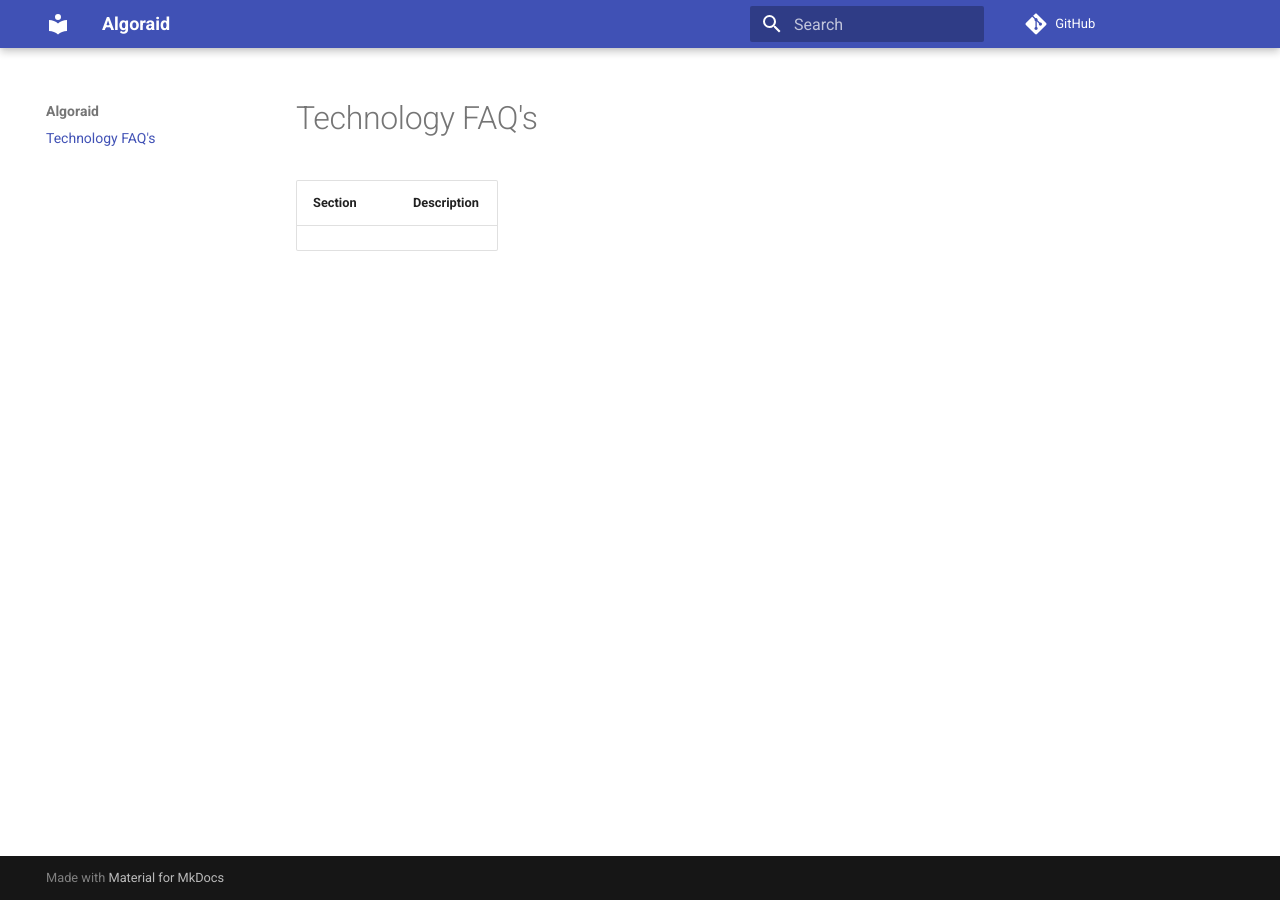
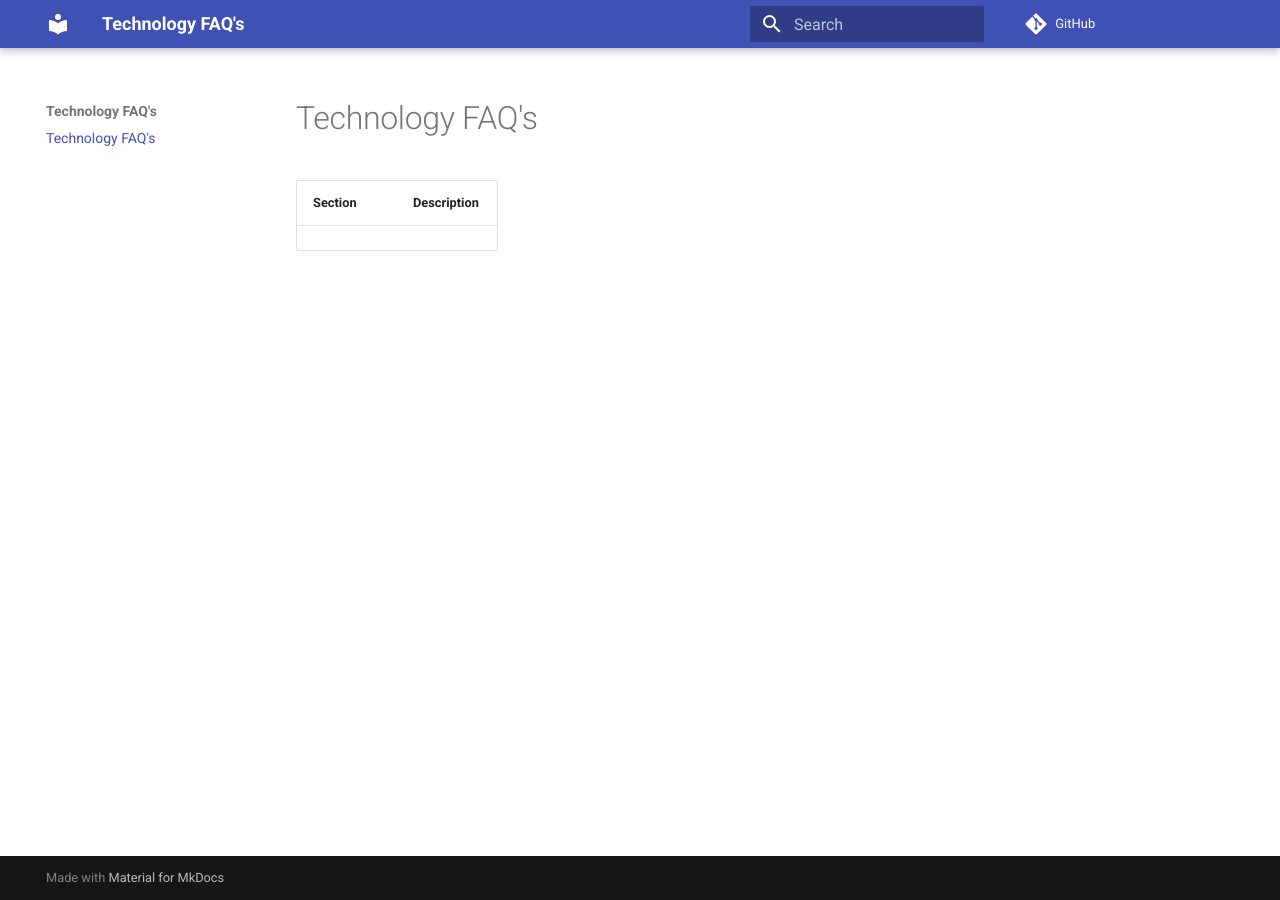
Before and after one commit to xenorbit/faqs, an MkDocs documentation site: the page built from documentation/index.md, in a window 1280 px wide. Built offline with MkDocs 1.6.1 and Material for MkDocs 9.7.7, drawn with Linux system fonts in a browser that asks for light colours; comment, search, counter and statistics services are not loaded.

Commit message:
Update mkdocs.yml

```diff
--- a/mkdocs.yml
+++ b/mkdocs.yml
@@ -1,4 +1,4 @@
-site_name: Algoraid
+site_name: "Technology FAQ's"
 docs_dir: documentation
 repo_url: https://github.com/xenorbit/faqs
 
```
